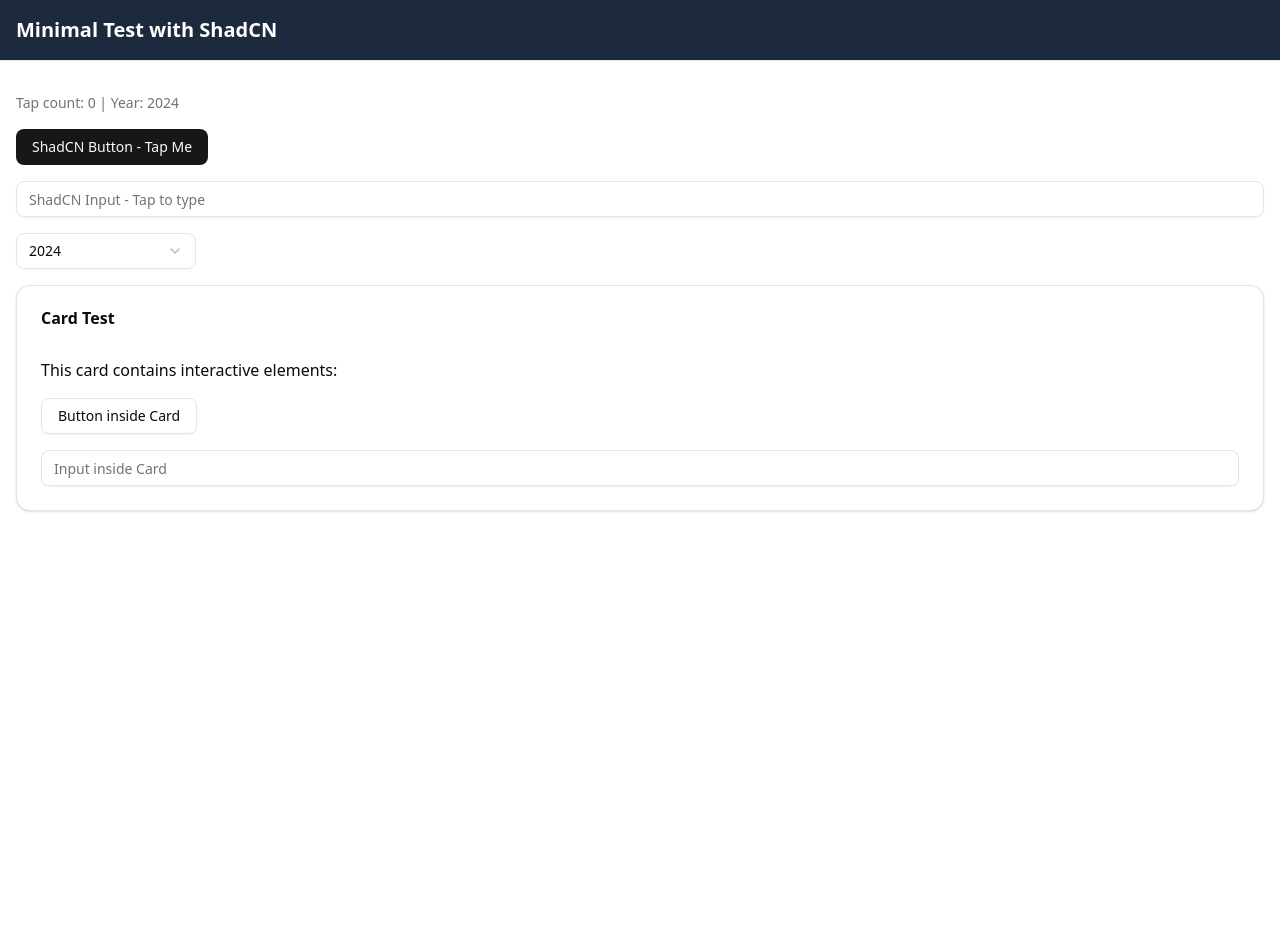
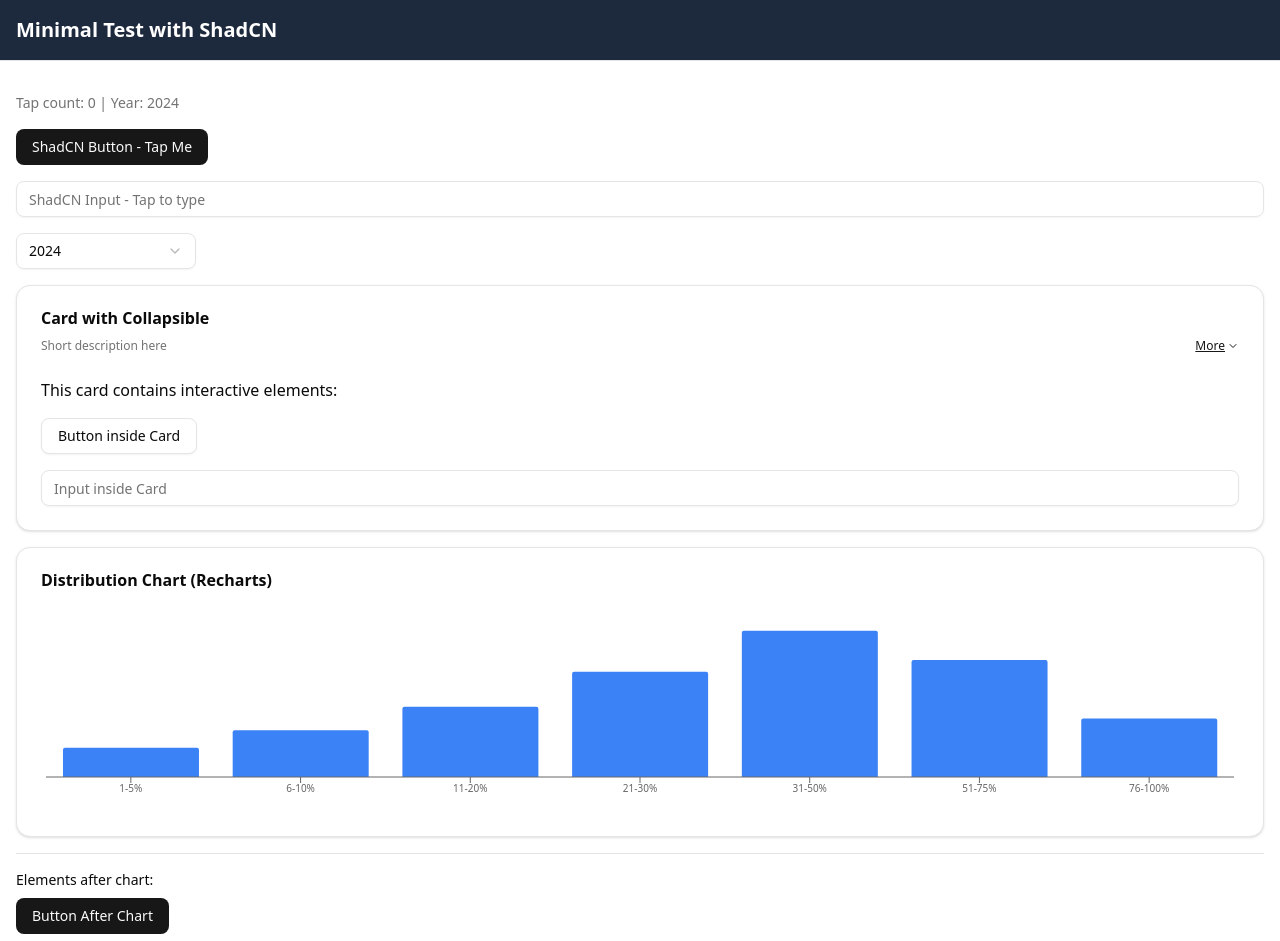
Before and after one commit to nateallen/crossfit-open, a Next.js app: page /test-minimal in a window 1280 px wide. Shown: the top 941 px of the page. Before the commit the page ends 800 px from the top, so only its background shows below. Built offline with nearby package versions, Linux system fonts and the light colour scheme.

Commit message:
Add Collapsible and Recharts to test-minimal for debugging

```diff
--- a/src/app/test-minimal/page.tsx
+++ b/src/app/test-minimal/page.tsx
@@ -1,6 +1,7 @@
 "use client";
 
 import { useState } from "react";
+import { ChevronDown } from "lucide-react";
 import { Button } from "@/components/ui/button";
 import { Input } from "@/components/ui/input";
 import {
@@ -11,13 +12,38 @@ import {
   SelectValue,
 } from "@/components/ui/select";
 import { Card, CardContent, CardHeader, CardTitle } from "@/components/ui/card";
+import {
+  Collapsible,
+  CollapsibleContent,
+  CollapsibleTrigger,
+} from "@/components/ui/collapsible";
+import {
+  BarChart,
+  Bar,
+  XAxis,
+  YAxis,
+  ResponsiveContainer,
+  Cell,
+} from "recharts";
 
 // Progressively add components to find what breaks touch
+
+// Sample chart data
+const chartData = [
+  { name: "1-5%", value: 500 },
+  { name: "6-10%", value: 800 },
+  { name: "11-20%", value: 1200 },
+  { name: "21-30%", value: 1800 },
+  { name: "31-50%", value: 2500 },
+  { name: "51-75%", value: 2000 },
+  { name: "76-100%", value: 1000 },
+];
 
 export default function TestMinimalPage() {
   const [count, setCount] = useState(0);
   const [text, setText] = useState("");
   const [year, setYear] = useState("2024");
+  const [isOpen, setIsOpen] = useState(false);
 
   return (
     <div className="min-h-screen bg-background">
@@ -58,10 +84,28 @@ export default function TestMinimalPage() {
           </SelectContent>
         </Select>
 
-        {/* ShadCN Card - this is used in simulator */}
+        {/* ShadCN Card with Collapsible - matches WorkoutCard structure */}
         <Card>
           <CardHeader>
-            <CardTitle>Card Test</CardTitle>
+            <CardTitle>Card with Collapsible</CardTitle>
+            <Collapsible open={isOpen} onOpenChange={setIsOpen}>
+              <div className="flex items-start gap-1 mt-1">
+                <p className="text-xs text-muted-foreground flex-1">
+                  Short description here
+                </p>
+                <CollapsibleTrigger asChild>
+                  <button className="text-xs text-primary hover:text-primary/80 flex items-center gap-0.5 shrink-0">
+                    <span className="underline">{isOpen ? "Less" : "More"}</span>
+                    <ChevronDown className={`h-3 w-3 transition-transform ${isOpen && "rotate-180"}`} />
+                  </button>
+                </CollapsibleTrigger>
+              </div>
+              <CollapsibleContent>
+                <div className="mt-2 p-3 bg-muted/50 rounded-md border">
+                  <p className="text-xs">Detailed description here...</p>
+                </div>
+              </CollapsibleContent>
+            </Collapsible>
           </CardHeader>
           <CardContent className="space-y-4">
             <p>This card contains interactive elements:</p>
@@ -71,6 +115,37 @@ export default function TestMinimalPage() {
             <Input placeholder="Input inside Card" />
           </CardContent>
         </Card>
+
+        {/* Recharts - animated chart component from simulator */}
+        <Card>
+          <CardHeader>
+            <CardTitle>Distribution Chart (Recharts)</CardTitle>
+          </CardHeader>
+          <CardContent>
+            <div className="h-48">
+              <ResponsiveContainer width="100%" height="100%">
+                <BarChart data={chartData}>
+                  <XAxis dataKey="name" tick={{ fontSize: 10 }} />
+                  <YAxis hide />
+                  <Bar dataKey="value" radius={[2, 2, 0, 0]}>
+                    {chartData.map((_, index) => (
+                      <Cell key={`cell-${index}`} fill="#3b82f6" />
+                    ))}
+                  </Bar>
+                </BarChart>
+              </ResponsiveContainer>
+            </div>
+          </CardContent>
+        </Card>
+
+        {/* More buttons/inputs after the chart to test if chart affects them */}
+        <div className="space-y-2 pt-4 border-t">
+          <p className="text-sm font-medium">Elements after chart:</p>
+          <Button onClick={() => setCount(c => c + 1)}>
+            Button After Chart
+          </Button>
+          <Input placeholder="Input After Chart" />
+        </div>
       </main>
     </div>
   );
```
